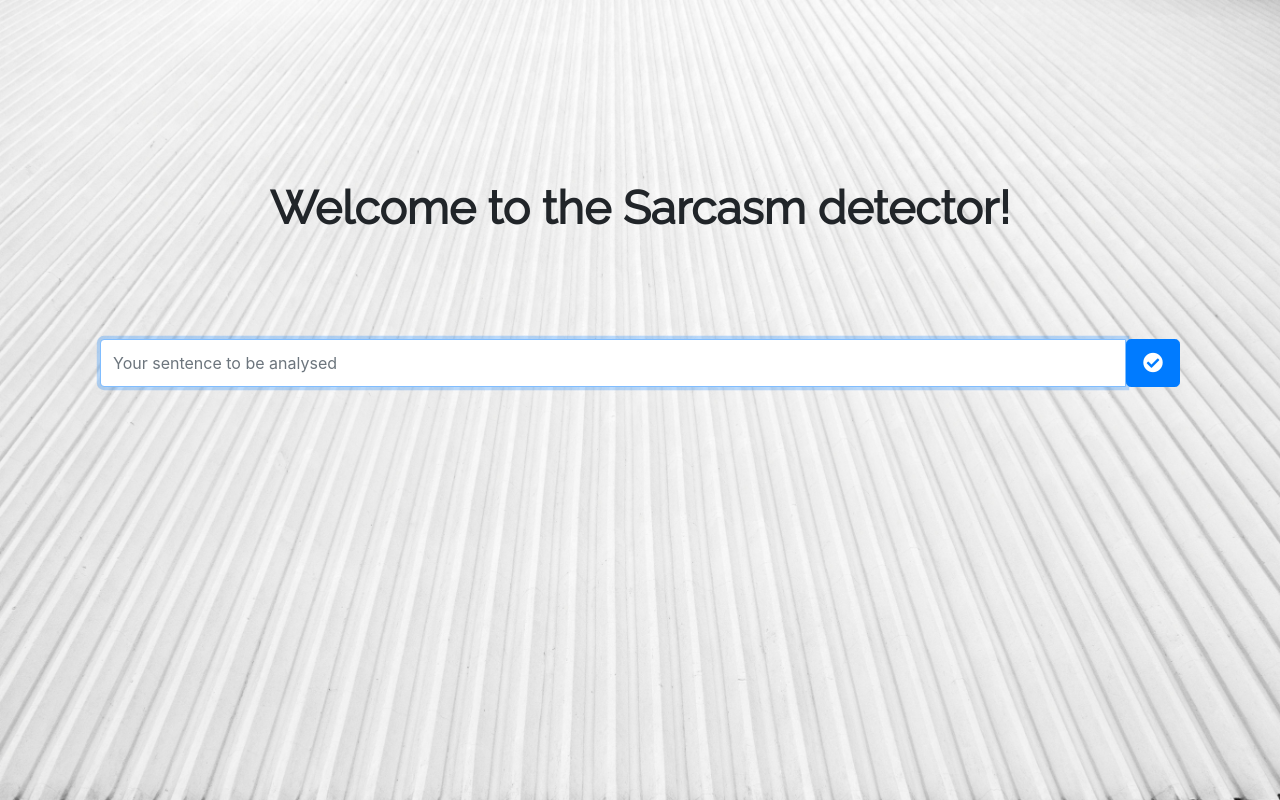
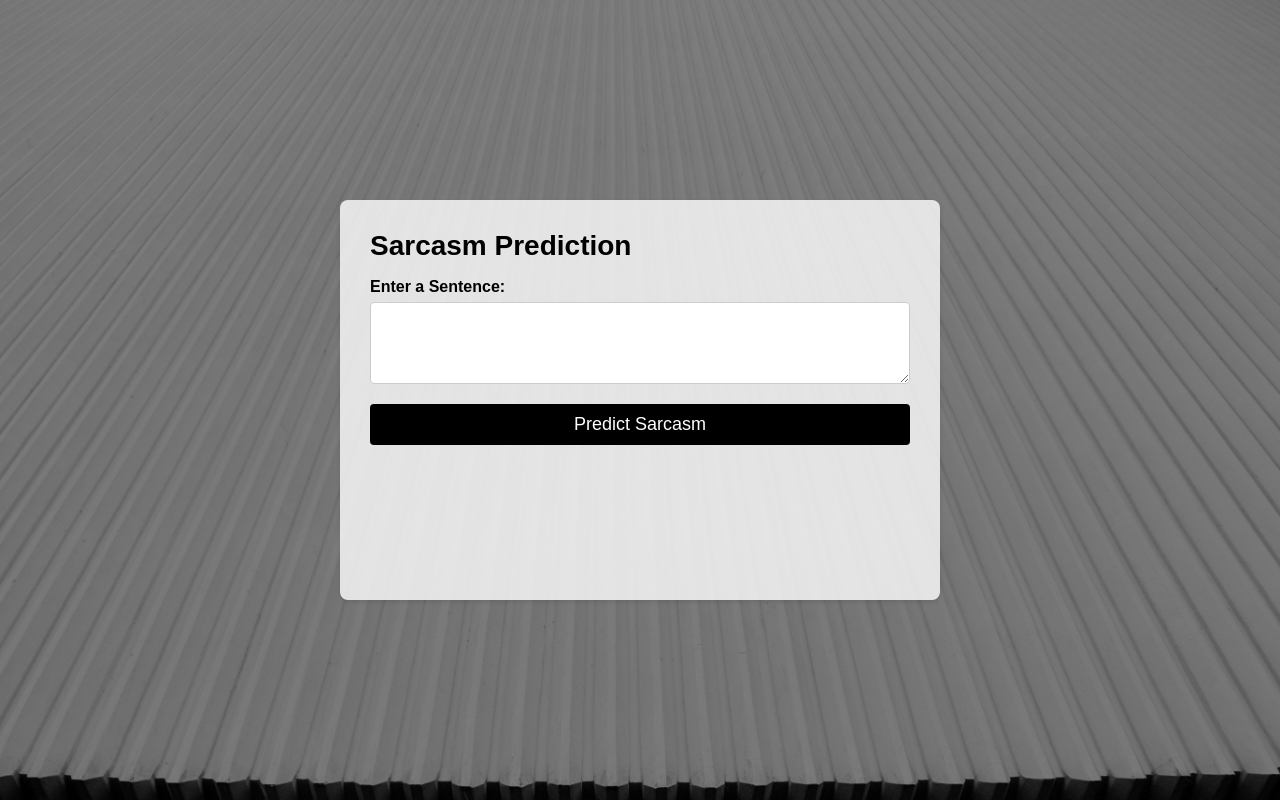
Before and after one commit to shree-prada/Reddit-Sarcasm-Prediction, a Flask app: page / in a window 1280 px wide. Run offline with Flask 3, Linux system fonts and the light colour scheme; parts of the project's set-up code (start-up, migrations or seed data) failed here and were passed over; some libraries are stand-ins or nearby versions.

Commit message:
Update index.html

```diff
--- a/Flask_Sarcasm/templates/index.html
+++ b/Flask_Sarcasm/templates/index.html
@@ -1,46 +1,95 @@
 <!DOCTYPE html>
-<html lang="en">
+<html>
+
 <head>
+  <title>Sarcasm Prediction</title>
+  <style>
+    * {
+      box-sizing: border-box;
+      font-family: 'Century Gothic', sans-serif;
+      margin: 0;
+      padding: 0;
+    }
 
-  <meta charset="utf-8">
-  <meta name="viewport" content="width=device-width, initial-scale=1">
-  <meta name="description" content="Sarcasm Analyser using Deep Learning">
-  <meta name="author" content="David Martín-Gutiérrez">
-  <link href="https://fonts.googleapis.com/css?family=Raleway" rel="stylesheet">
+    body {
+      background-image: linear-gradient(rgba(0, 0, 0, 0.5), rgba(0, 0, 0, 0.5)), url(../static/img/background.jpg);
+      height: 100vh;
+      background-position: center;
+      overflow: hidden;
+      background-size: cover;
+      display: flex;
+      align-items: center;
+      justify-content: center;
+    }
 
-  <title>Sarcasm Detector</title>
-  <link rel="stylesheet" type="text/css" href="/static/css/styles.css">
-  <link href="http://flask.pocoo.org/docs/0.12/_static/flask-favicon.ico" rel="icon">
-  <link rel="stylesheet" href="https://maxcdn.bootstrapcdn.com/bootstrap/4.0.0/css/bootstrap.min.css" integrity="sha384-Gn5384xqQ1aoWXA+058RXPxPg6fy4IWvTNh0E263XmFcJlSAwiGgFAW/dAiS6JXm" crossorigin="anonymous">
-  <link rel="stylesheet" href="https://use.fontawesome.com/releases/v5.5.0/css/all.css" integrity="sha384-B4dIYHKNBt8Bc12p+WXckhzcICo0wtJAoU8YZTY5qE0Id1GSseTk6S+L3BlXeVIU" crossorigin="anonymous">
+    .container {
+      background-color: rgba(255, 255, 255, 0.8);
+      padding: 30px;
+      border-radius: 8px;
+      width: 600px;
+      height: 400px;
+      overflow: auto;
+      box-shadow: 0 2px 4px rgba(0, 0, 0, 0.1);
+    }
 
+    .container h1 {
+      margin-bottom: 16px;
+      font-size: 28px;
+      white-space: nowrap; /* Keep the title in a single line */
+    }
+
+    label {
+      display: block;
+      margin-bottom: 6px;
+      font-weight: bold;
+    }
+
+    input[type="text"],
+    textarea {
+      width: 100%;
+      padding: 10px;
+      border: 1px solid #ccc;
+      border-radius: 4px;
+      margin-bottom: 16px;
+    }
+
+    input[type="submit"] {
+      background-color: #000;
+      border: none;
+      color: #fff;
+      padding: 10px 20px;
+      border-radius: 4px;
+      width: 100%;
+      cursor: pointer;
+      font-size: 18px;
+    }
+
+    input[type="submit"]:hover {
+      background-color: #333;
+    }
+
+    .prediction {
+      font-size: 20px;
+      text-align: center;
+      margin-top: 20px;
+    }
+  </style>
 </head>
 
 <body>
-  <div class="container" id="containerIndex">
+  <div class="container">
+    <h1>Sarcasm Prediction</h1>
+    <form action="/predict" method="post">
+      <label for="input_sentence">Enter a Sentence:</label>
+      <textarea name="input_sentence" id="input_sentence" rows="4" required></textarea>
 
-    <div class="d-flex justify-content-center">
-          <div class="jumbotron" style="background:transparent !important">
-             <heading> <strong>Welcome to the Sarcasm detector!</strong></heading>
-          </div>
-      </div>
-
-    <div class="container">
-      <form action="{{url_for('predict')}}" method="POST">
-      <div class="input-group">
-        <input type="text" class="form-control input-lg" name="input" placeholder="Your sentence to be analysed" autocomplete="off" autofocus>
-        <div class="input-group-btn">
-          <button class="btn btn-primary btn-lg" type="submit">
-            <i class="fas fa-check-circle"></i>
-          </button>
-        </div>
-      </div>
+      <input type="submit" value="Predict Sarcasm">
     </form>
+    {% if prediction %}
+    <div class="prediction">
+      <b>Prediction:</b> {{ prediction }}
     </div>
-
-
-
+    {% endif %}
   </div>
 </body>
-
 </html>
```
